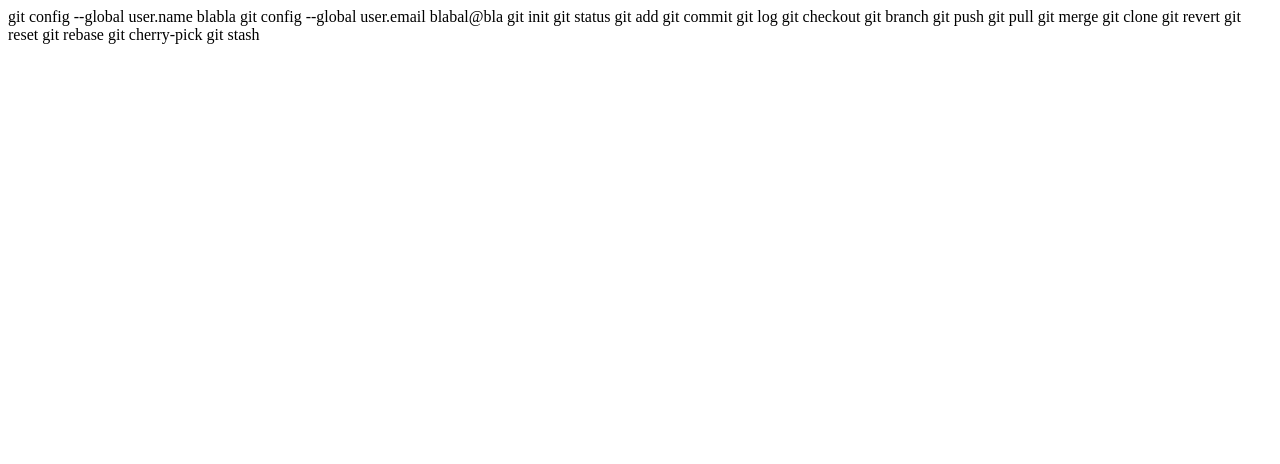
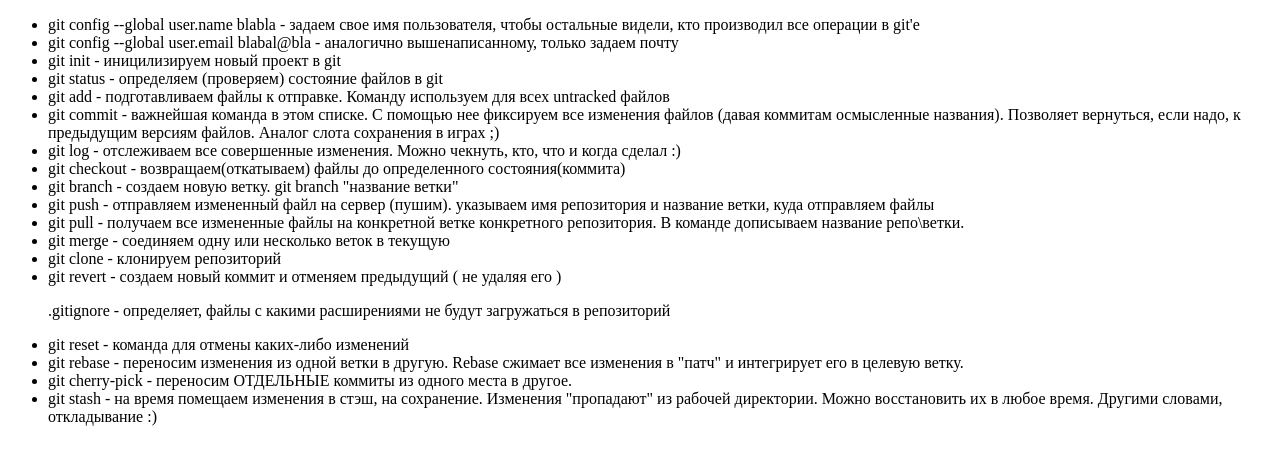
Before and after one commit to mezhetskiy/homework-cursor, a plain HTML site: page index.html in a window 1280 px wide. Drawn offline with Linux system fonts and the light colour scheme.

Commit message:
fix: reworked homework

```diff
--- a/index.html
+++ b/index.html
@@ -7,23 +7,26 @@
     <title>Document</title>
 </head>
 <body>
-    git config --global user.name blabla
-git config --global user.email blabal@bla
-git init
-git status
-git add
-git commit
-git log
-git checkout
-git branch
-git push
-git pull
-git merge
-git clone
-git revert
-git reset
-git rebase
-git cherry-pick
-git stash
+<ul>
+<li>git config --global user.name blabla - задаем свое имя пользователя, чтобы остальные видели, кто производил все операции в git'е   </li>
+<li>git config --global user.email blabal@bla - аналогично вышенаписанному, только задаем почту</li>
+<li>git init - иницилизируем новый проект в git</li>
+<li>git status - определяем (проверяем) состояние файлов в git</li>
+<li>git add - подготавливаем файлы к отправке. Команду используем для всех untracked файлов</li>
+<li>git commit - важнейшая команда в этом списке. С помощью нее фиксируем все изменения файлов (давая коммитам осмысленные названия). Позволяет вернуться, если надо, к предыдущим версиям файлов. Аналог слота сохранения в играх ;)</li>
+<li>git log - отслеживаем все совершенные изменения. Можно чекнуть, кто, что и когда сделал :)</li>
+<li>git checkout - возвращаем(откатываем) файлы до определенного состояния(коммита) </li>
+<li>git branch - создаем новую ветку. git branch "название ветки"</li>
+<li>git push - отправляем измененный файл на сервер (пушим). указываем имя репозитория и название ветки, куда отправляем файлы</li>
+<li>git pull - получаем все измененные файлы на конкретной ветке конкретного репозитория. В команде дописываем название репо\ветки.</li>
+<li>git merge - соединяем одну или несколько веток в текущую</li>
+<li>git clone - клонируем репозиторий</li>
+<li>git revert - создаем новый коммит и отменяем предыдущий ( не удаляя его )</li>
+<p>.gitignore - определяет, файлы с какими расширениями не будут загружаться в репозиторий</p>
+<li>git reset - команда для отмены каких-либо изменений</li>
+<li>git rebase - переносим изменения из одной ветки в другую. Rebase сжимает все изменения в "патч" и интегрирует его в целевую ветку.</li>
+<li>git cherry-pick - переносим ОТДЕЛЬНЫЕ коммиты из одного места в другое.</li>
+<li>git stash - на время помещаем изменения в стэш, на сохранение. Изменения "пропадают" из рабочей директории. Можно восстановить их в любое время. Другими словами, откладывание :)</li>
+</ul>
 </body>
 </html>
```
